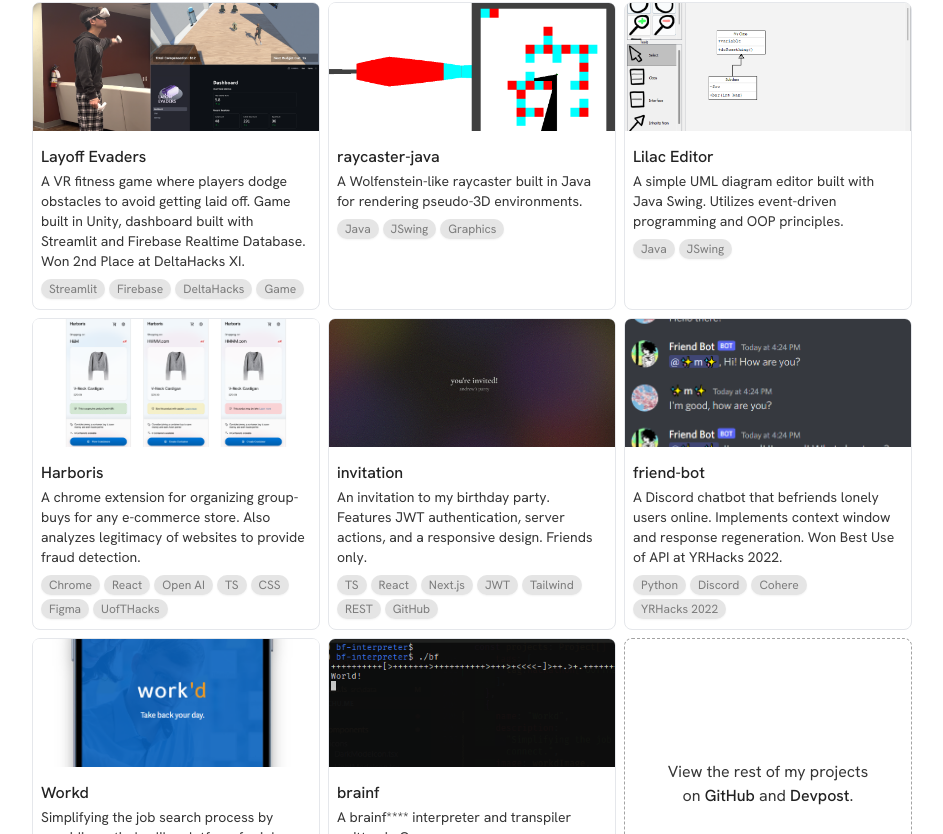
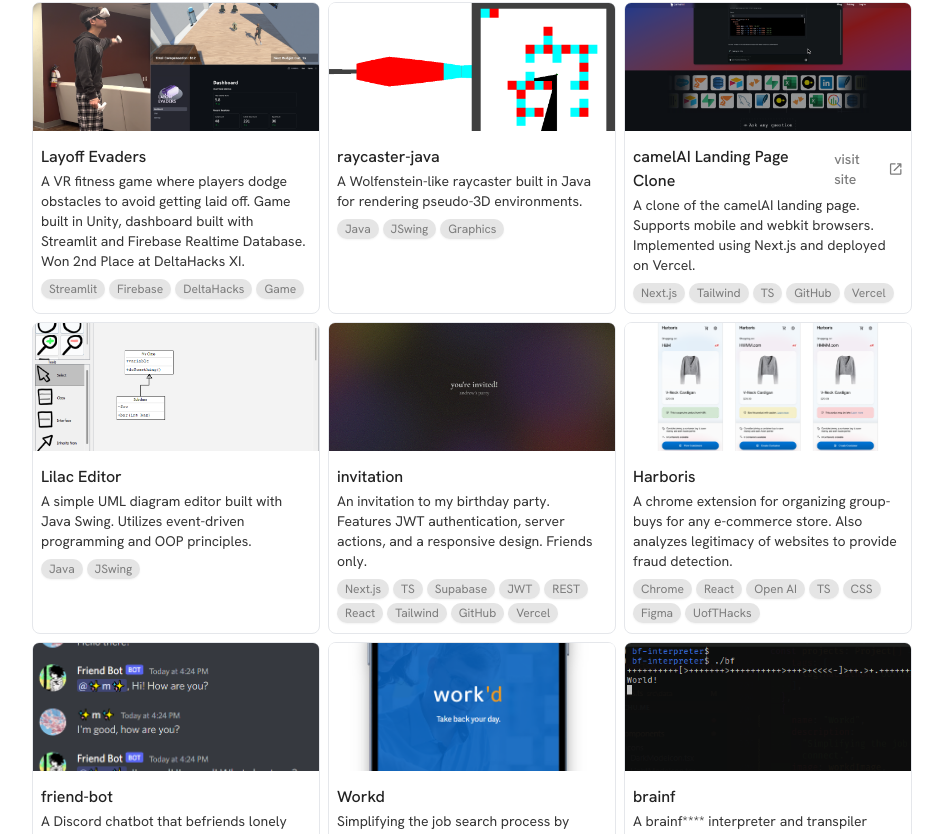
Before and after one commit to andrewchu16/andrewchu.ca, a Next.js app: page /projects in a window 1280 px wide. Shown: the part 1164-1998 px from the top of the page, without its empty margins (292-1235 px from the left). Built offline with nearby package versions, Linux system fonts and the light colour scheme.

Commit message:
Update projects section

```diff
--- a/src/data/projects.ts
+++ b/src/data/projects.ts
@@ -15,6 +15,7 @@
 import friendBotImage from "@/assets/projects/friend-bot.png";
 import layoffEvadersImage from "@/assets/projects/layoff-evaders.png";
 import invitationImage from "@/assets/projects/invitation.png";
+import camelaiCloneImage from "@/assets/projects/camelai-clone.png";
 
 import Project from "@/models/project.model";
 import { tag } from "./tags";
@@ -212,6 +213,22 @@
     ],
   },
   {
+    name: "camelAI Landing Page Clone",
+    description: "A clone of the camelAI landing page. Supports mobile and webkit browsers. Implemented using Next.js and deployed on Vercel.",
+    image: camelaiCloneImage,
+    imageAlt: "camelAI landing page clone",
+    projectUrl: "https://github.com/andrewchu16/camelAI-landing-page",
+    createdDate: new Date("2025-03-01"),
+    siteUrl: "https://camel-ai-landing-page.vercel.app",
+    tags: [
+      tag.framework["Next.js"],
+      tag.framework.TailwindCSS,
+      tag.language.TypeScript,
+      tag.other.GitHub,
+      tag.other.Vercel,
+    ]
+  },
+  {
     name: "Lilac Editor",
     description:
       "A simple UML diagram editor built with Java Swing. Utilizes event-driven programming and OOP principles.",
@@ -220,6 +237,26 @@
     imageAlt: "Lilac Editor",
     createdDate: new Date("2023-06-13"),
     tags: [tag.language.Java, tag.framework.JSwing],
+  },
+  {
+    name: "invitation",
+    description:
+      "An invitation to my birthday party. Features JWT authentication, server actions, and a responsive design. Friends only.",
+    projectUrl: "",
+    createdDate: new Date("2025-02-14"),
+    tags: [
+      tag.framework["Next.js"],
+      tag.language.TypeScript,
+      tag.database.Supabase,
+      tag.other.JWT,
+      tag.other["REST API"],
+      tag.framework.React,
+      tag.framework.TailwindCSS,
+      tag.other.GitHub,
+      tag.other.Vercel,
+    ],
+    image: invitationImage,
+    imageAlt: "Invitation page",
   },
   {
     name: "Harboris",
@@ -238,24 +275,6 @@
       tag.other.Figma,
       tag.hackathon["UofTHacks 12"],
     ],
-  },
-  {
-    name: "invitation",
-    description:
-      "An invitation to my birthday party. Features JWT authentication, server actions, and a responsive design. Friends only.",
-    projectUrl: "",
-    createdDate: new Date("2025-02-14"),
-    tags: [
-      tag.language.TypeScript,
-      tag.framework.React,
-      tag.framework["Next.js"],
-      tag.other.JWT,
-      tag.framework.TailwindCSS,
-      tag.other["REST API"],
-      tag.other.GitHub,
-    ],
-    image: invitationImage,
-    imageAlt: "Invitation page",
   },
   {
     name: "friend-bot",
--- a/src/data/tags.ts
+++ b/src/data/tags.ts
@@ -35,6 +35,7 @@
 const databasesList: Tag[] = [
   { short: "Firebase", long: "Firebase" },
   { short: "MongoDB", long: "MongoDB" },
+  { short: "Supabase", long: "Supabase" },
 ];
 
 const dataFrameworksList: Tag[] = [
@@ -75,6 +76,7 @@
   { short: "Game", long: "Game Development" },
   { short: "Interpreter", long: "Interpreter" },
   { short: "JWT", long: "JWT" },
+  { short: "Vercel", long: "Vercel" },
 ];
 
 function buildTagMap(tags: Tag[]): { [key: string]: Tag } {
```
Also changed, not shown: src/assets/projects/camelai-clone.png (added).
